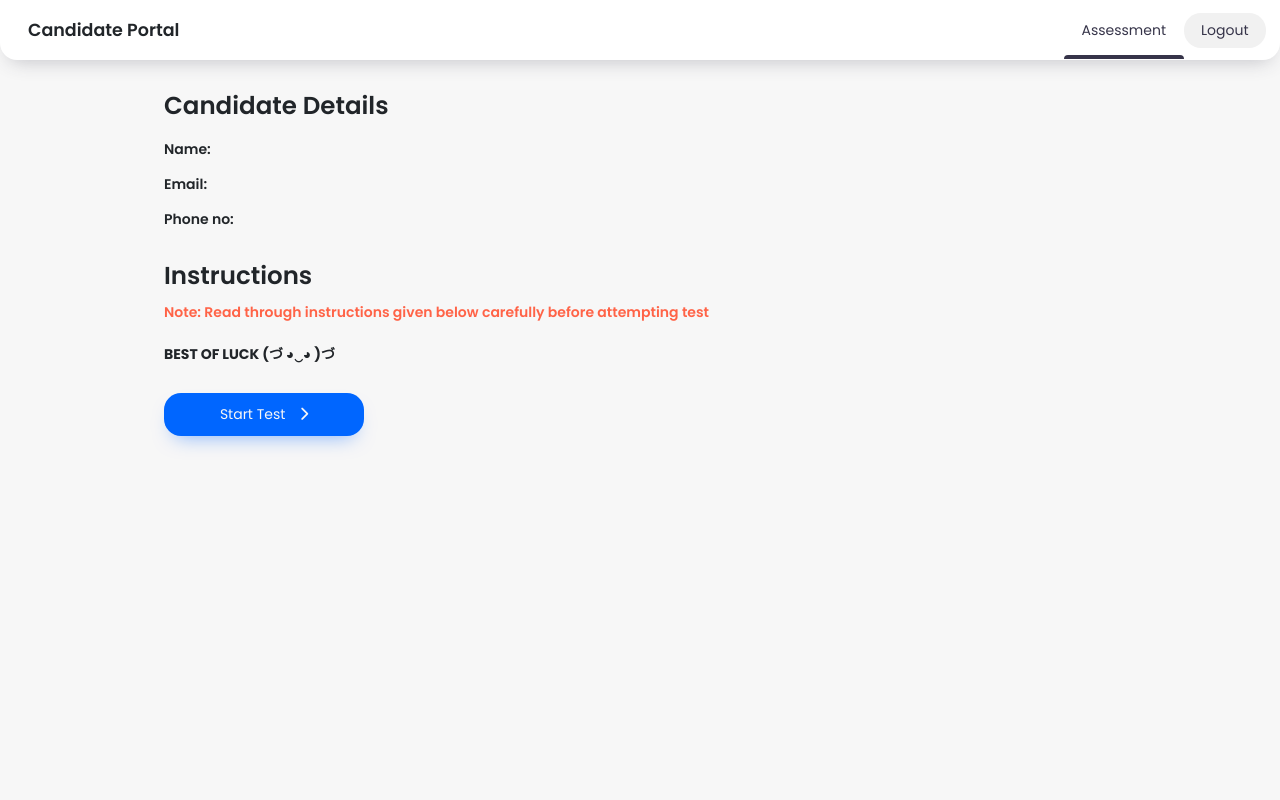
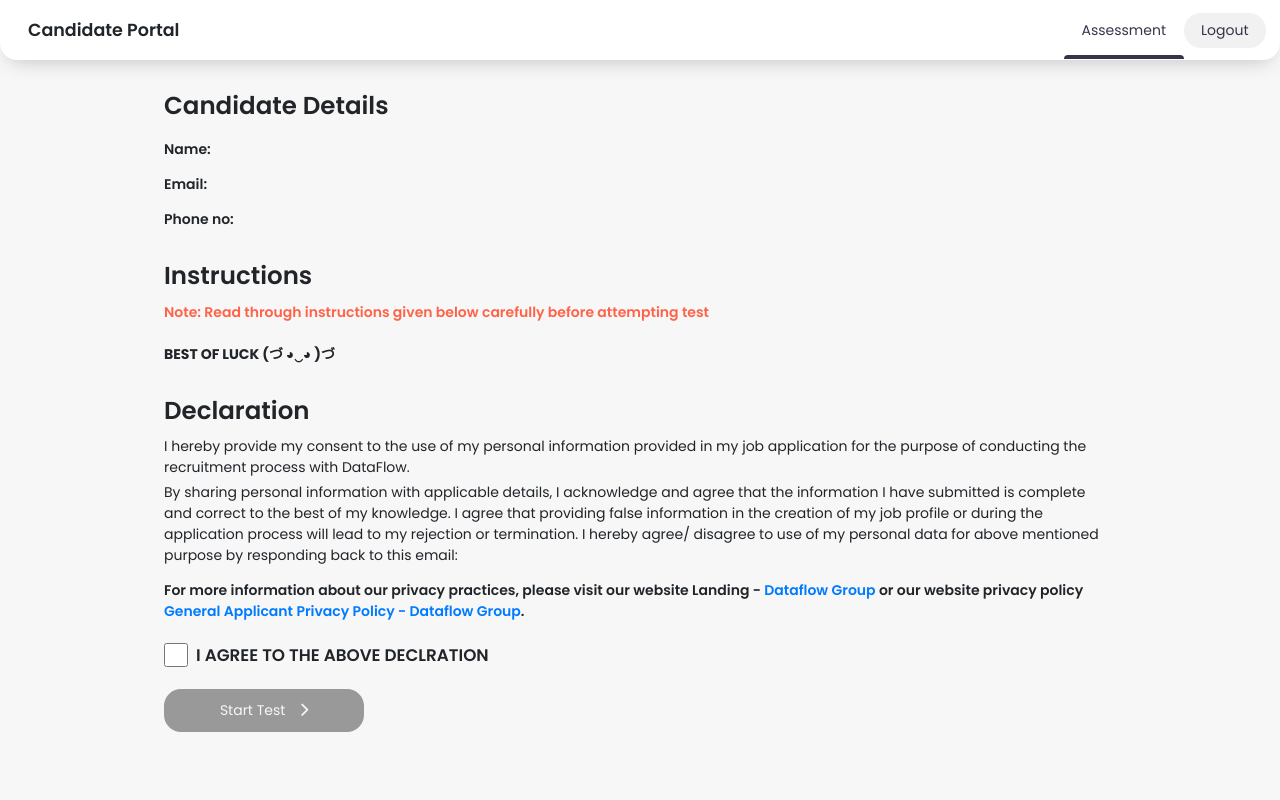
Before and after one commit to dfbneupane/testingapp, a Django app: template application/templates/application/instructions.html in a window 1280 px wide. Run offline with Django 3.2, Linux system fonts and the light colour scheme; the template is opened without the code that fills it, so the values that code supplies are empty; parts of the project's set-up code (start-up, migrations or seed data) failed here and were passed over; some libraries are stand-ins or nearby versions.

Commit message:
new updates

```diff
--- a/application/templates/application/instructions.html
+++ b/application/templates/application/instructions.html
@@ -47,7 +47,6 @@
                     </div>
                 </div>
             </section>
-
             <section class="instruction-data mb-4">
                 <p class="instructuion-data-head mb-2">Instructions</p>
                 <div class="instructions">
@@ -61,7 +60,31 @@
                 </div>
             </section>
 
-            <button class="btn--primary start-test">Start Test<i class="fas fa-chevron-right"></i></button>
+            <section class="declaration-data mb-4">
+                <p class="declaration-data-head mb-2">Declaration</p>
+                <div class="declaration">
+                    <p class="mb-1">I hereby provide my consent to the use of my personal information provided in my job application for the purpose of conducting the recruitment process with DataFlow.</p>
+                    <p>
+                        By sharing personal information with applicable details, I acknowledge and agree that the information I have submitted is complete and correct to the best of my knowledge.
+                        I agree that providing false information in the creation of my job profile or during the application process will lead to my rejection or termination.
+                        I hereby agree/ disagree to use of my personal data for above mentioned purpose by responding back to this email:
+                    </p>
+
+                    <p class="more-info mt-3">
+                        For more information about our privacy practices, please visit our website Landing - <a href="https://corp.dataflowgroup.com/" class="text-blue-600 underline">Dataflow Group</a> or our website privacy policy <a href="https://corp.dataflowgroup.com/about-us/our-policies/general-applicant-privacy-policy/" class="text-blue-600 underline">General Applicant Privacy Policy - Dataflow Group</a>.
+                    </p>
+                </div>
+            </section>
+
+
+
+
+            <div class="agreement-box">
+                <input type="checkbox" id="declartion" name="declartion">
+                <label for="declartion">I agree to the above declration</label>
+            </div>
+
+            <button class="btn--primary start-test" disabled>Start Test<i class="fas fa-chevron-right"></i></button>
 
         </main>
 
--- a/application/views.py
+++ b/application/views.py
@@ -56,7 +56,7 @@ def postsignup(request):
         tomail = [f'{email}']
         # sendmailtask.delay(sub, content, tomail)
 
-        send_mail(sub, content, settings.EMAIL_HOST_USER, tomail)
+        # send_mail(sub, content, settings.EMAIL_HOST_USER, tomail)
         return redirect('application:applogin')
     return redirect('application:appsignup')
 
--- a/static/css/style.css
+++ b/static/css/style.css
@@ -56,9 +56,34 @@
 
 /* Details */
 .user-data-head,
-.instructuion-data-head{
+.instructuion-data-head,
+.declaration-data-head{
     font-size: 1.75rem;
     font-weight: 600;
+}
+
+.more-info {
+    font-weight: 600;
+}
+
+.agreement-box {
+    display: flex;
+    align-items: center;
+    gap: 8px;
+    margin-bottom: 1.5rem;
+    font-size: 1.2rem;
+    font-weight: 600;
+    text-transform: uppercase;
+    cursor: pointer;
+}
+
+.agreement-box input {
+    width: 24px;
+    height: 24px;
+}
+
+.agreement-box label {
+    margin: 0;
 }
 
 .brief{
@@ -86,7 +111,6 @@
 .instruction-list{
     padding: 0;
     margin-left: 1rem;
-    margin-bottom: 1rem;
 }
 
 .instruction-list li{
@@ -94,6 +118,17 @@
 }
 
 /* Overlay section */
+.start-test:disabled {
+    background-color: #999;
+    box-shadow: none;
+    cursor: none;
+}
+
+.start-test:disabled:hover {
+    transform: translateY(0);
+    box-shadow: none;
+}
+
 .start-test-info{
     position: absolute;
     top: 0;
--- a/static/js/user/interactive.js
+++ b/static/js/user/interactive.js
@@ -32,14 +32,29 @@ try{
 
 // Instruction Components
 try{
+    // Declaration View check
+    const declaration = document.querySelector('#declartion');
+    const startBtn = document.querySelector('.start-test');
     // Continue/Start
-    const startBtn = document.querySelector('.start-test');
     const startDiv = document.querySelector('.start-test-info');
     const cancelNo = document.querySelector('.cancel-no');
 
-    startBtn.addEventListener('click', (e)=>{
+    const declarationChange = (e) => {
+        const agreed = e.target.checked;
+        startBtn.disabled = !agreed;
+
+        if (agreed) {
+            return startBtn.addEventListener('click', openStartDiv);
+        }
+
+        return startBtn.removeEventListener('click', openStartDiv)
+    }
+
+    const openStartDiv = () => {
         startDiv.style.display = 'flex';
-    });
+    }
+
+    declaration.addEventListener('change', declarationChange)
 
     cancelNo.addEventListener('click', (e)=>{
         startDiv.style.display = 'none';
```
Also changed, not shown: testingapp/settings.py (+17 -10 lines).
